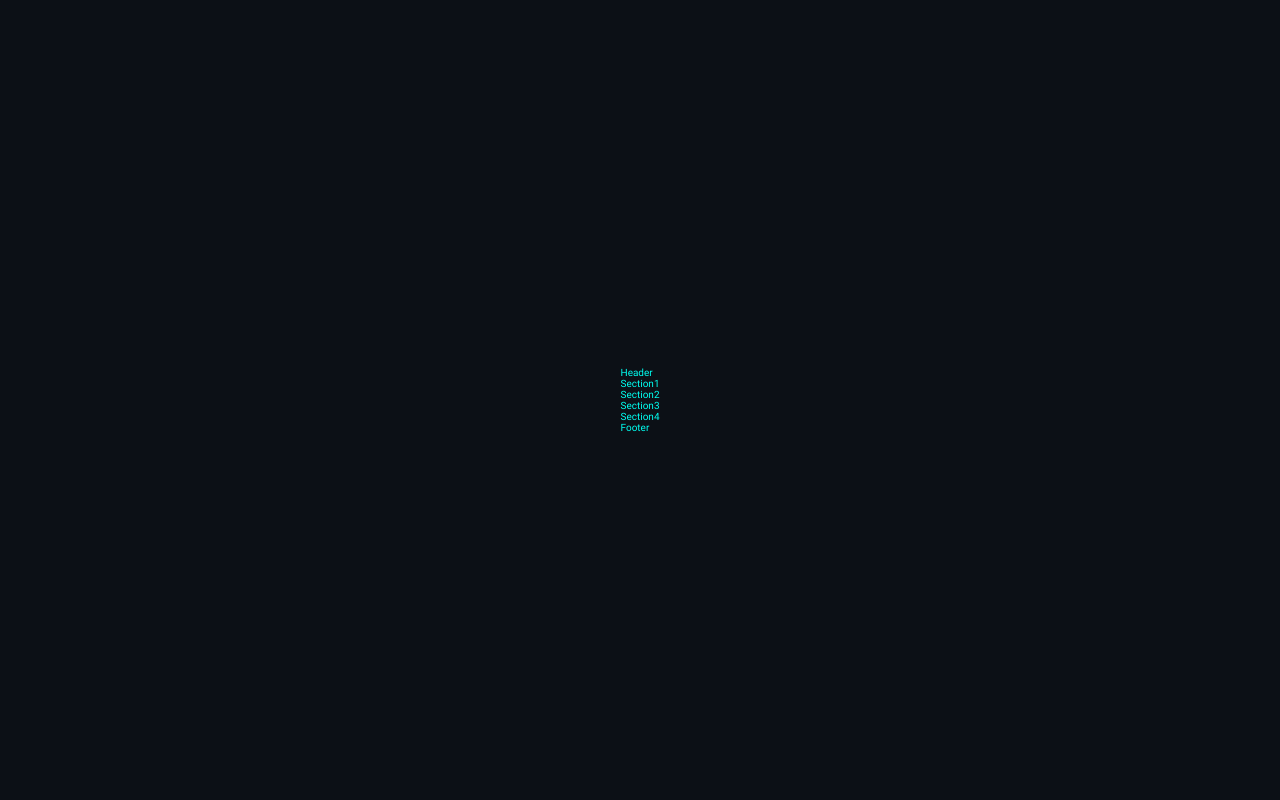
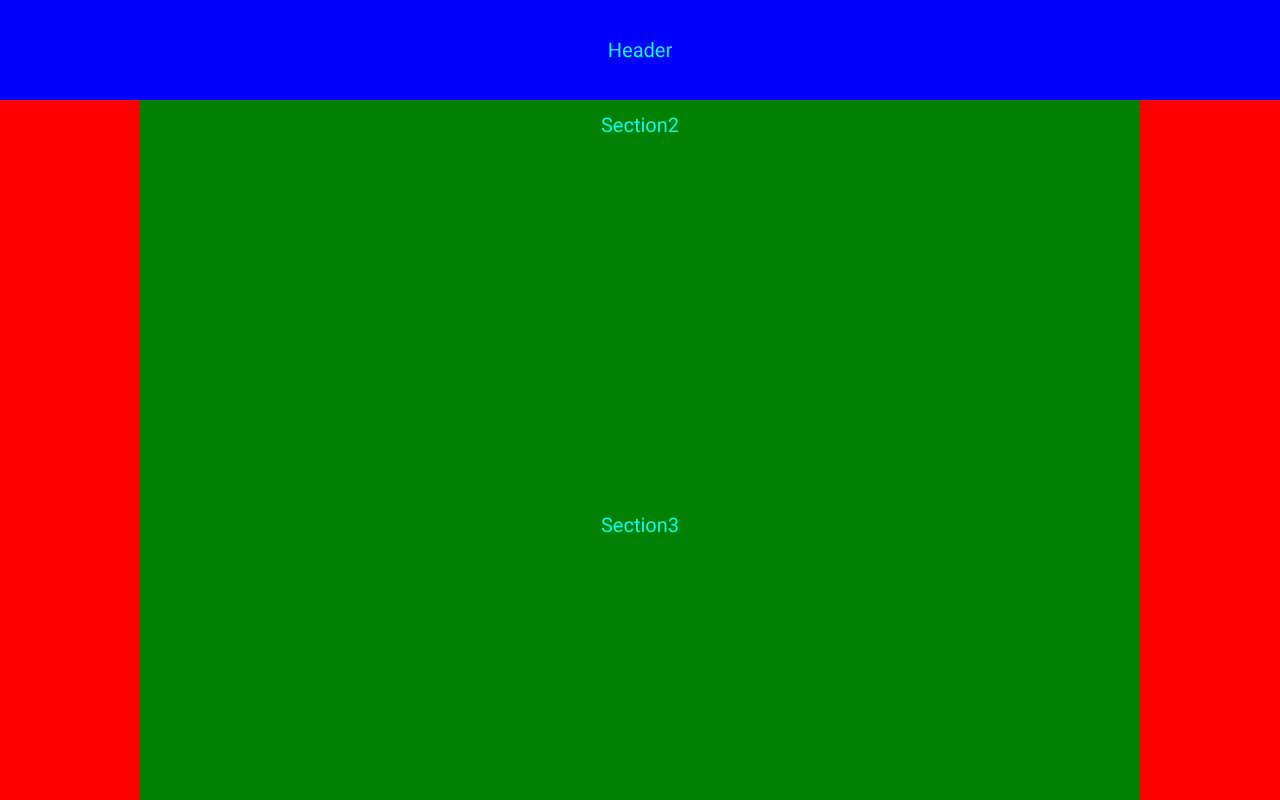
Before and after one commit to Quaquaro/basic-layouts, a website built with Vite: page src/index.html in a window 1280 px wide. Shown: the top 800 px of the page. Built offline with nearby package versions, Linux system fonts and the light colour scheme.

Commit message:
:lipstick: Style single page layout

```diff
--- a/src/scss/style.scss
+++ b/src/scss/style.scss
@@ -1 +1,59 @@
 @import "preset";
+
+$headerHeight: 10rem;
+
+main {
+  width: 100%;
+  background-color: red;
+  min-height: 100vh;
+  font-size: 2rem;
+  display: flex;
+  flex-direction: column;
+  align-items: center;
+  justify-content: flex-start;
+  padding: $headerHeight 0 0 0;
+
+  header {
+    width: 100%;
+    height: $headerHeight;
+    position: fixed;
+    top: 0;
+    left: 0;
+    right: 0;
+    background-color: blue;
+    z-index: 3;
+    display: flex;
+    flex-direction: column;
+    justify-content: center;
+    align-items: center;
+  }
+
+  section {
+    width: 100%;
+    display: flex;
+    flex-direction: column;
+    justify-content: center;
+    align-items: center;
+
+    article {
+      background-color: green;
+      width: 90%;
+      max-width: 100rem;
+      min-height: 50vh;
+      display: flex;
+      flex-direction: column;
+      justify-content: center;
+      align-items: center;
+    }
+  }
+
+  footer {
+    width: 100%;
+    background-color: orange;
+    min-height: 25rem;
+    display: flex;
+    flex-direction: column;
+    justify-content: center;
+    align-items: center;
+  }
+}
```
